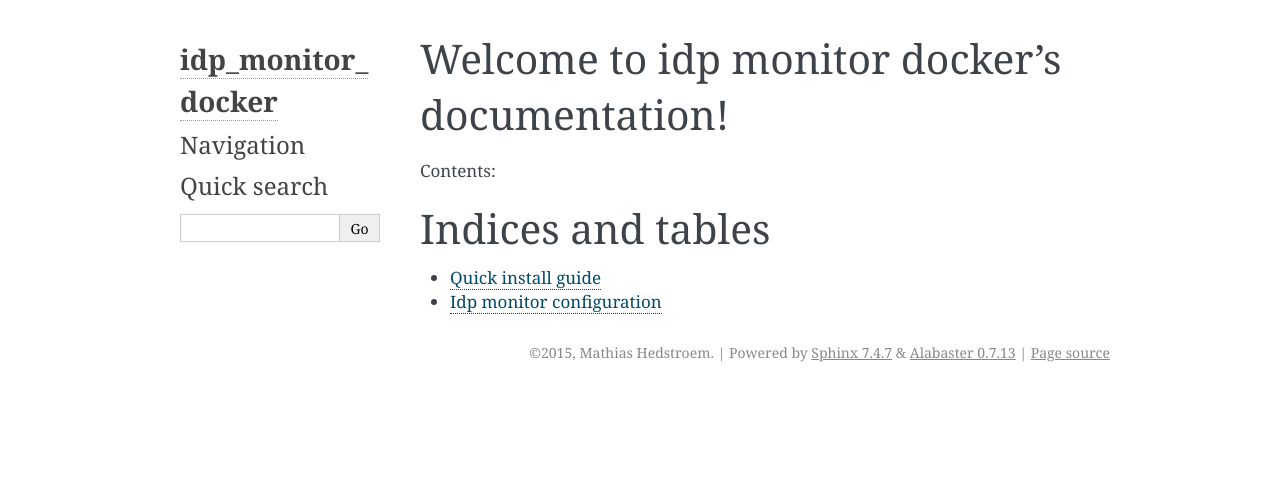
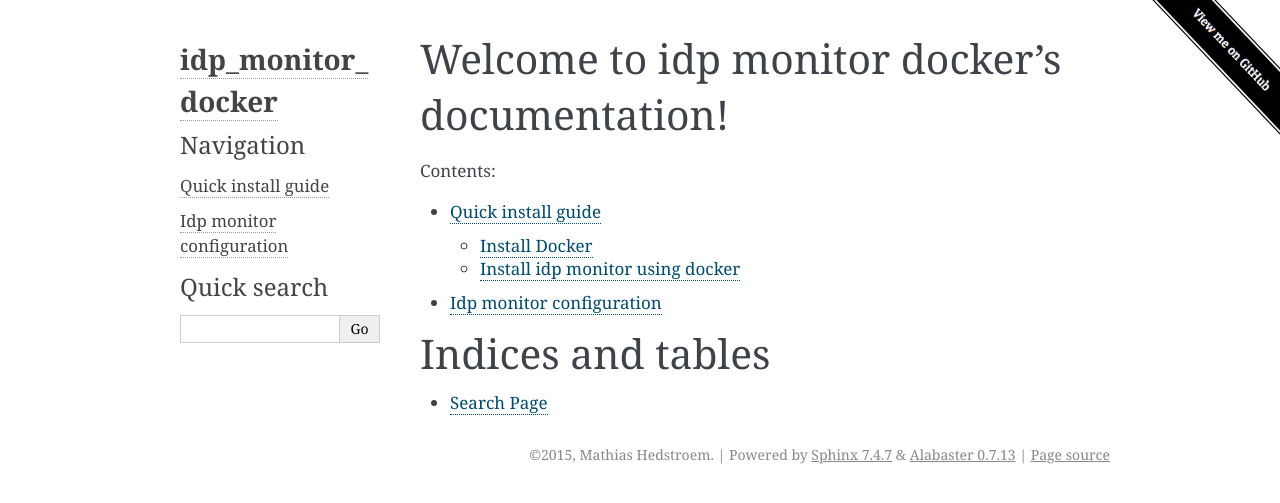
Before and after one commit to its-dirg/idp_monitor_docker, a Sphinx documentation site: the page built from doc/index.rst, in a window 1280 px wide. Shown: the top 503 px of the page. Built offline with Sphinx 7.4.7, drawn with Linux system fonts in a browser that asks for light colours.

Commit message:
Added github baner

```diff
--- a/doc/index.rst
+++ b/doc/index.rst
@@ -9,12 +9,24 @@
 Contents:
 
 .. toctree::
-   :maxdepth: 2
+   :maxdepth: 3
+
+   install
+
+.. toctree::
+    :maxdepth: 1
+
+    configuration
 
 
 
 Indices and tables
 ==================
 
-* :ref:`install`
-* :ref:`configuration`
+* :ref:`search`
+
+.. raw:: html
+
+    <a href="https://github.com/its-dirg/idp_monitor_docker" class="github" target="_blank">
+        <img style="position: absolute; top: 0; right: 0; border: 0;" src="_static/ViewmeonGitHub.png" alt="Fork me on GitHub"  class="github"/>
+    </a>
```
Also changed, not shown: doc/_static/ViewmeonGitHub.png (added).
